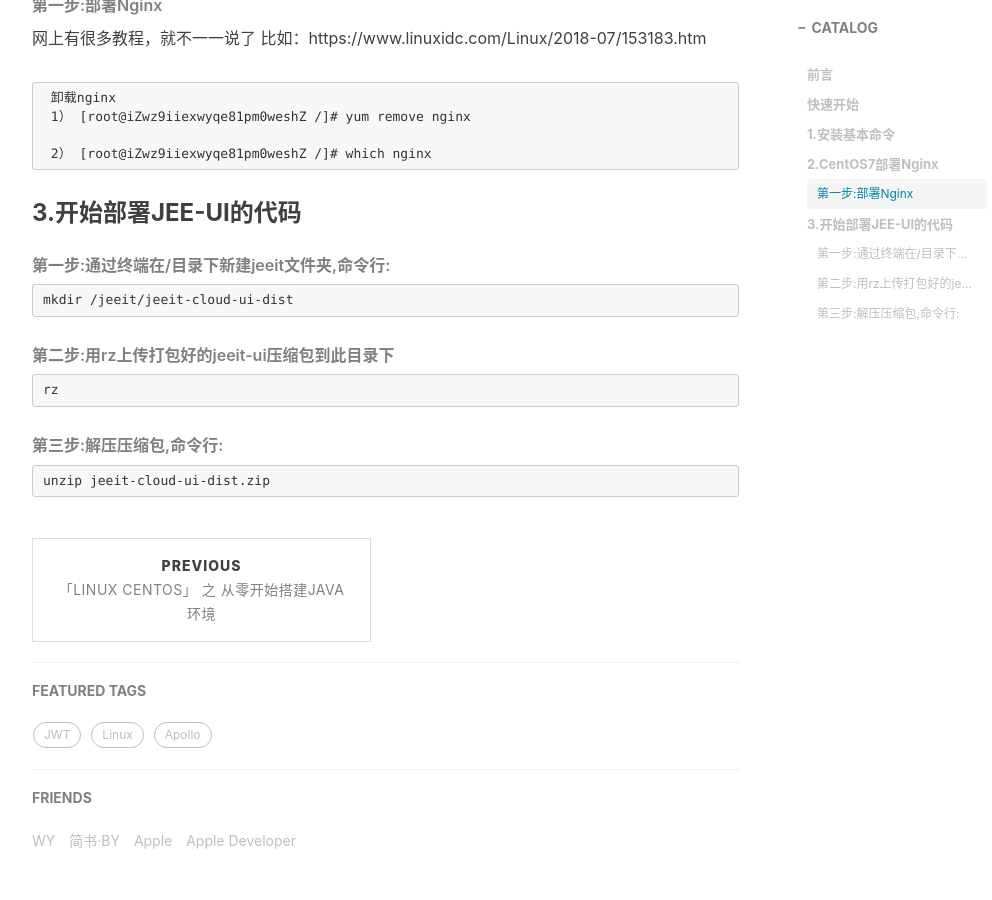
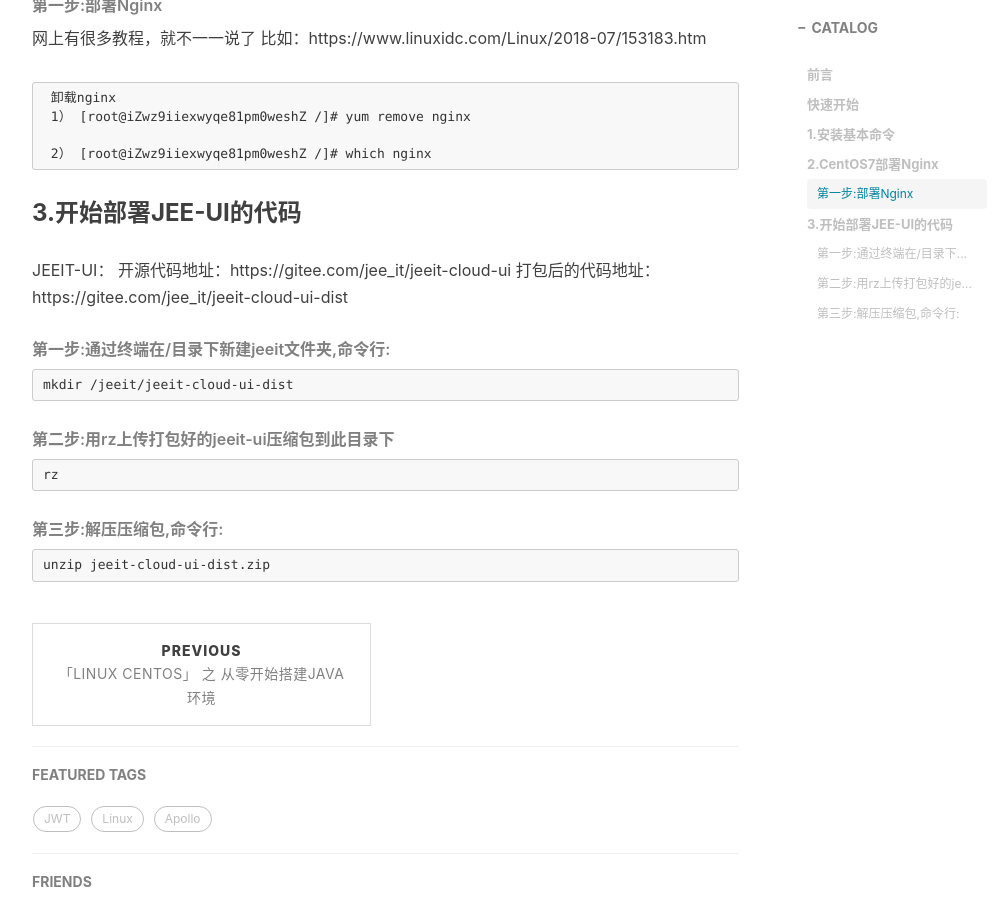
Before and after one commit to jeeit/jeeit.github.io, a Jekyll site: the page built from _posts/2018-12-25-「JEEIT-UI」 之 部署篇.md, in a window 1280 px wide and 900 px high, scrolled down 1123 px. Shown: the whole window, without its empty margins (233-1225 px from the left). Built offline with Jekyll 4.4.1, drawn with Linux system fonts in a browser that asks for light colours; nearby versions of some CDN libraries; comment, search, counter and statistics services are not loaded.

Commit message:
部署jeeit-ui

````diff
--- a/_posts/2018-12-25-「JEEIT-UI」 之 部署篇.md
+++ b/_posts/2018-12-25-「JEEIT-UI」 之 部署篇.md
@@ -42,6 +42,10 @@ yum install zip unzip
 
 ### 3.开始部署JEE-UI的代码
 
+JEEIT-UI：
+    开源代码地址：https://gitee.com/jee_it/jeeit-cloud-ui
+    打包后的代码地址：https://gitee.com/jee_it/jeeit-cloud-ui-dist
+
 ###### 第一步:通过终端在/目录下新建jeeit文件夹,命令行:
 ```
 mkdir /jeeit/jeeit-cloud-ui-dist
````
